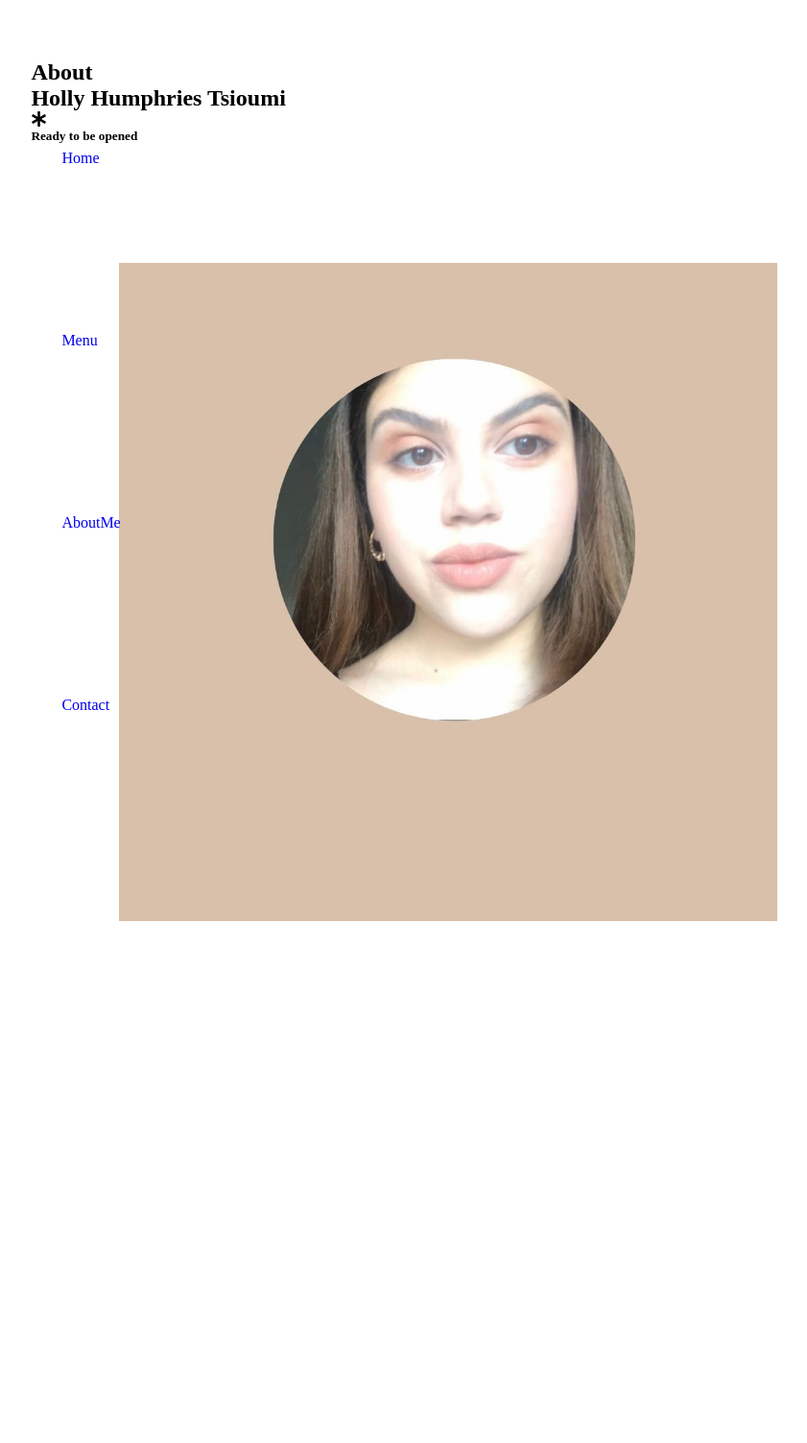
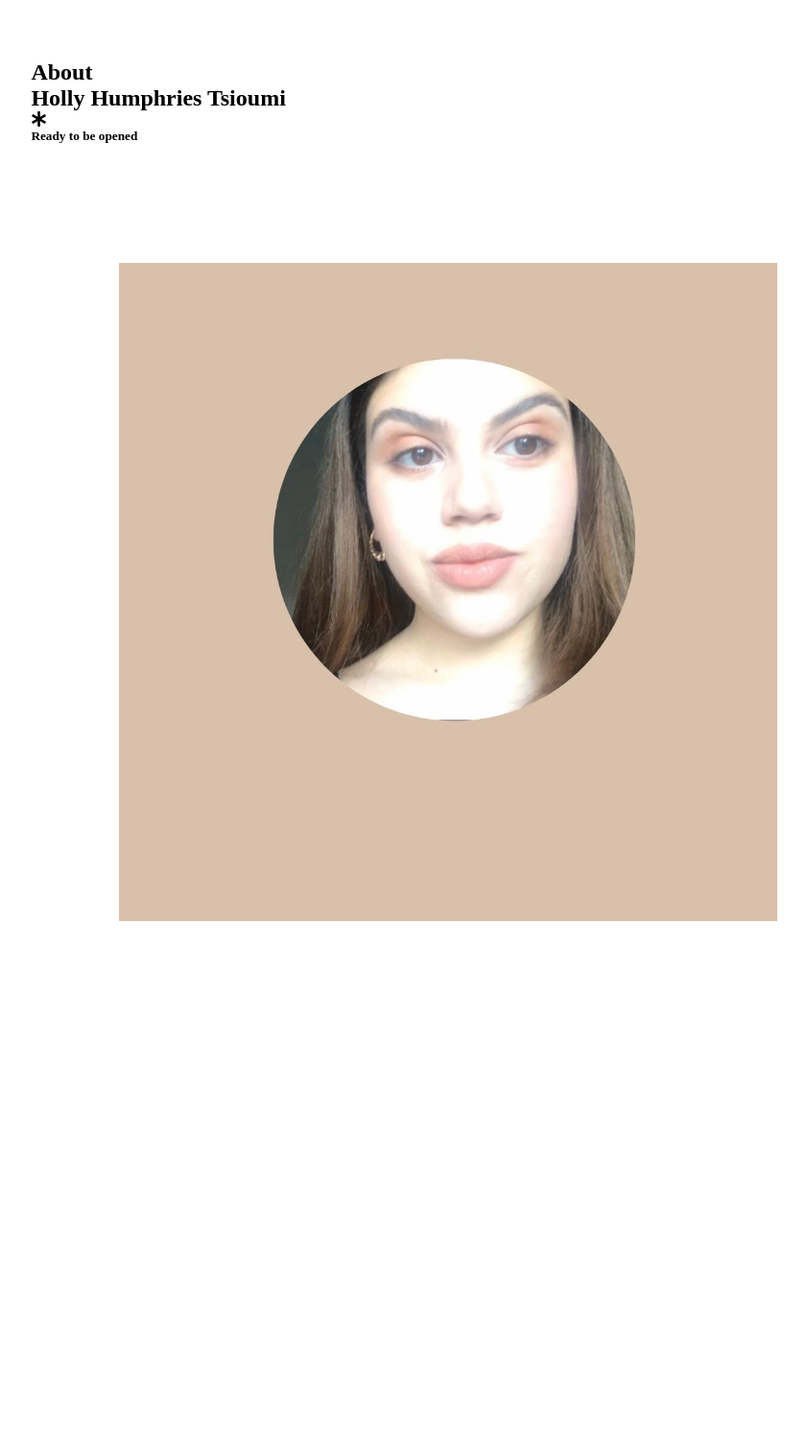
Before and after one commit to hollyhumphries/mybrookesblog, a Jekyll site: the page aboutme/index.html, which Jekyll copies as it is, in a window 1280 px wide. Shown: the whole page at 96% size, without its empty margins (6-847 px from the left). Built offline with Jekyll 4.4.1, drawn with Linux system fonts in a browser that asks for light colours; nearby versions of some CDN libraries; some web fonts are replaced.

Commit message:
Update styles.css

```diff
--- a/aboutme/css/styles.css
+++ b/aboutme/css/styles.css
@@ -83,7 +83,7 @@
     flex-direction: column;
     justify-content: space-around;
     z-index:1250;
-    /*transform: translateX(-100%);*/
+    transform: translateX(-100%);
     transition: transform .5s;
 }
 .nav::before {
@@ -99,7 +99,20 @@
     transform-scale (0);
     transition:opacity .5s;
 }
+.open.fa-times{
+    display:block;
 
+}
+.open.fa-bars{
+    display:none;
+}
+.open .nav-list{
+    transform: translateX(0);
+}
+.open .nav::before{
+opacity:1;
+    transform: scale(1);
+}
 .menu ul{
 display: inline-flex;
 margin: 50px;
```
